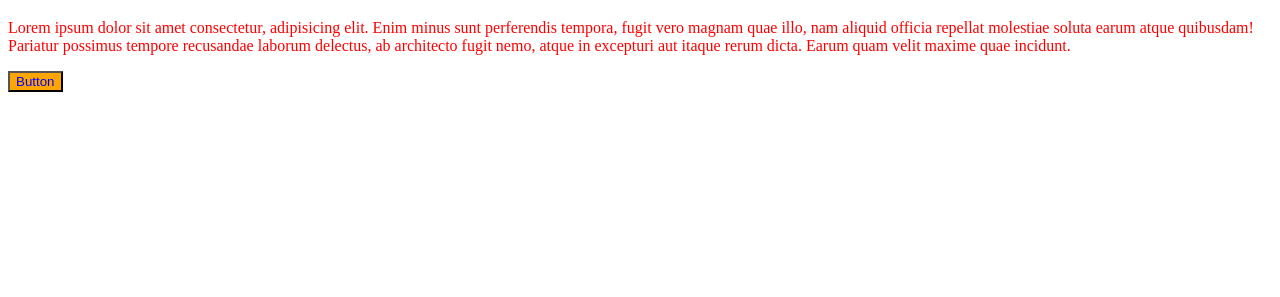
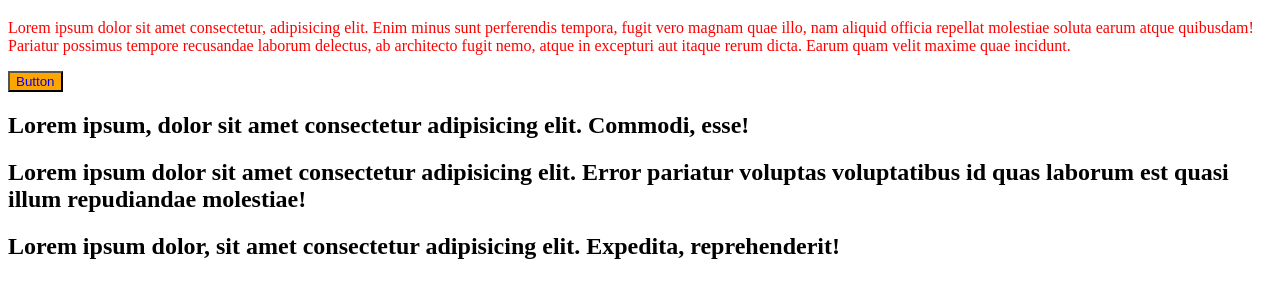
Before and after one commit to agrajjain4786/CSS, a plain HTML site: page index.html in a window 1280 px wide. Shown: the part 61-358 px from the top of the page. Drawn offline with Linux system fonts and the light colour scheme.

Commit message:
give referance of external css file

```diff
--- a/index.html
+++ b/index.html
@@ -3,6 +3,7 @@
   <head>
     <meta charset="UTF-8" />
     <meta name="viewport" content="width=device-width, initial-scale=1.0" />
+    <link rel="stylesheet" href="./style.css"> <!--reference og external css file-->
     <title>Document</title>
     <style>
         /* Using <style> tag */
@@ -26,5 +27,8 @@
       aut itaque rerum dicta. Earum quam velit maxime quae incidunt.
     </p>
     <button>Button</button>
+    <h2>Lorem ipsum, dolor sit amet consectetur adipisicing elit. Commodi, esse!</h2>
+    <h2>Lorem ipsum dolor sit amet consectetur adipisicing elit. Error pariatur voluptas voluptatibus id quas laborum est quasi illum repudiandae molestiae!</h2>
+    <h2>Lorem ipsum dolor, sit amet consectetur adipisicing elit. Expedita, reprehenderit!</h2>
   </body>
 </html>
```
